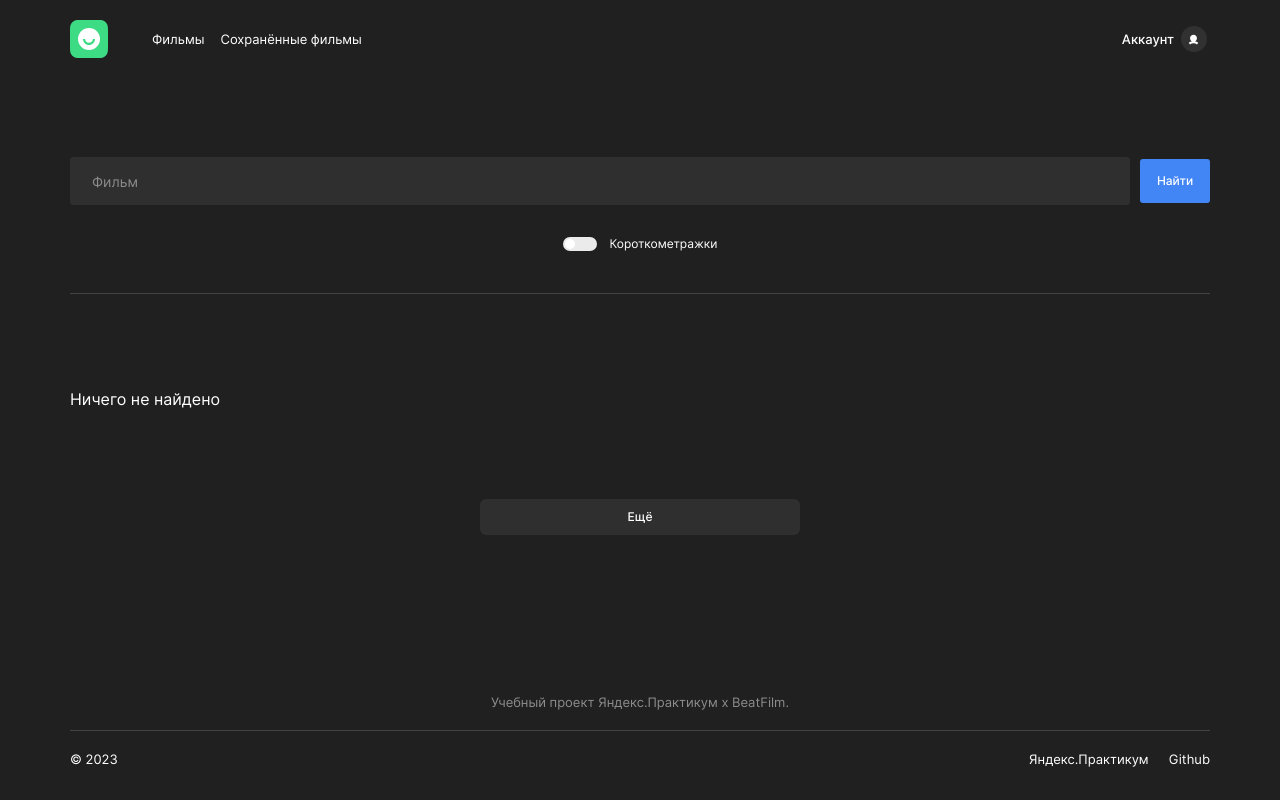
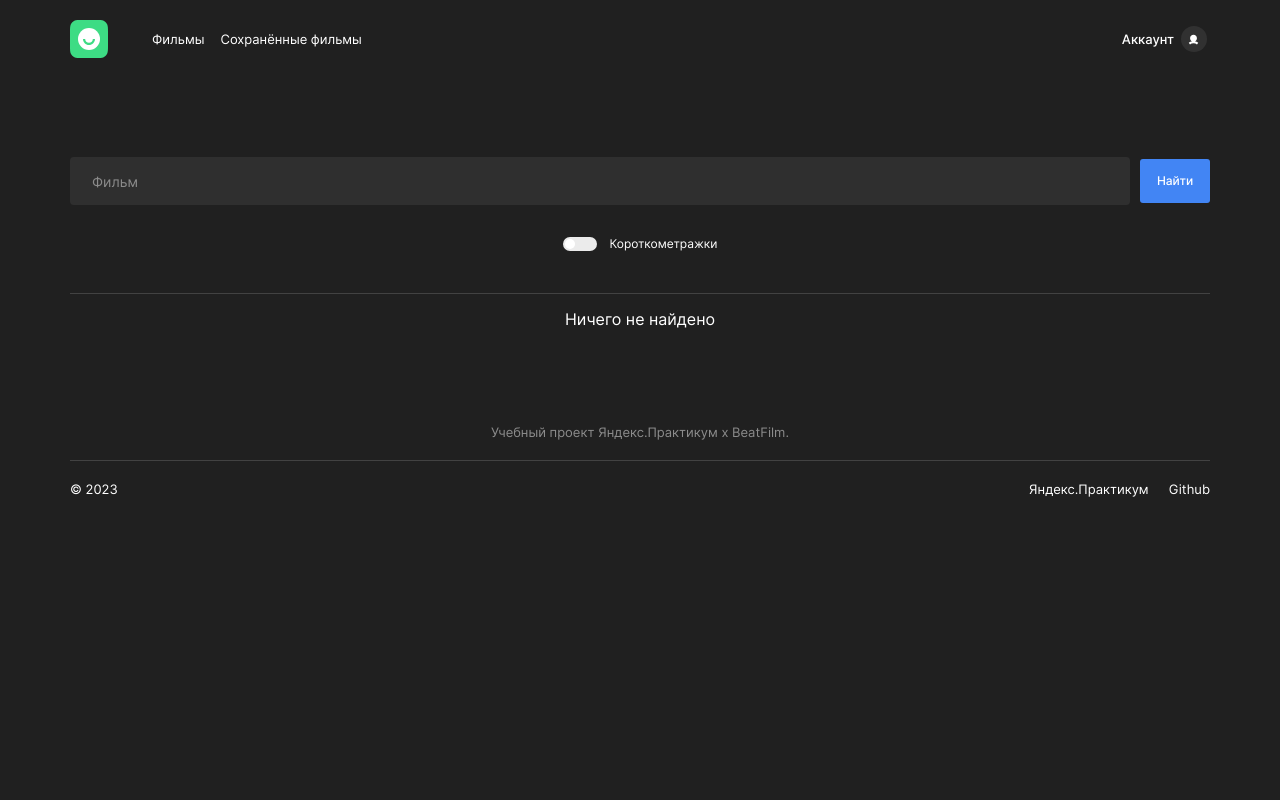
Before and after one commit to Mariyazakharova73/movies-explorer-frontend, a React (Create React App) app: page /movies in a window 1280 px wide. Built offline with nearby package versions, Linux system fonts and the light colour scheme.

Commit message:
feat: isChecked and searchValue in App

```diff
--- a/src/components/App/App.jsx
+++ b/src/components/App/App.jsx
@@ -12,28 +12,26 @@ import Header from "../Header/Header";
 import NotFoundPage from "../NotFoundPage/NotFoundPage";
 import { CurrentUserContext } from "../../contexts/CurrentUserContext";
 import { apiMovies } from "../../utils/MoviesApi";
+import { config } from "../../utils/variables";
 
 const App = () => {
   const [currentUser, setСurrentUser] = React.useState({});
   const [loading, setLoading] = React.useState(false);
   const [allMovies, setAllMovies] = React.useState([]);
   const [filteredMovies, setFilteredMovies] = React.useState([]);
+  const [quantity, setQuantity] = React.useState(config.desktop);
+  const [shortMovies, setShortMovies] = React.useState([]);
 
-  // const handleGetAllMovies = () => {
-  //   setLoading(true);
-  //   apiMovies
-  //     .getMovies()
-  //     .then((res) => {
-  //       setAllMovies(res);
-  //       localStorage.setItem("allMovies", JSON.stringify(res));
-  //     })
-  //     .catch((err) => {
-  //       console.log(err);
-  //     })
-  //     .finally(() => {
-  //       setLoading(false);
-  //     });
-  // };
+  const [searchValue, setSearchValue] = React.useState("");
+  const [isChecked, setIsChecked] = React.useState(false);
+
+  const handleChangleInput = (evt) => {
+    setSearchValue(evt.target.value);
+  };
+
+  const handleChangleCheckbox = () => {
+    setIsChecked((prev) => !prev);
+  };
 
   const handleGetAllMovies = async () => {
     setLoading(true);
@@ -49,7 +47,7 @@ const App = () => {
     }
   };
 
-  const filterByInput = (movies, searchValue) => {
+  const filterByInput = (movies) => {
     return movies.filter((item) => {
       const newNameRU = item.nameRU.toLowerCase();
       const newNameEN = item.nameEN.toLowerCase();
@@ -58,7 +56,7 @@ const App = () => {
     });
   };
 
-  const filterByDuration = (movies, isChecked) => {
+  const filterByDuration = (movies) => {
     if (isChecked) {
       return movies.filter((item) => {
         return item.duration <= 40;
@@ -68,44 +66,92 @@ const App = () => {
     }
   };
 
-  const handleMoviesSubmit = async (searchValue, isChecked) => {
+  const handleMoviesSubmit = async () => {
     localStorage.setItem("isChecked", isChecked);
     localStorage.setItem("searchValue", searchValue);
 
     const moviesFromStorage = JSON.parse(localStorage.getItem("allMovies"));
     // делаем запрос только если нет данных в localStorage
     if (!moviesFromStorage) {
-      const a = await handleGetAllMovies();
-      const x = filterByInput(a, searchValue);
-
-      const x2 = filterByDuration(x, isChecked);
+      const res = await handleGetAllMovies();
+      localStorage.setItem("allMovies", JSON.stringify(res));
+      // фильтруем по инпуту
+      const x = filterByInput(res);
+      // фильтруем по продолжительности
+      const x2 = filterByDuration(x);
       localStorage.setItem("filteredMovies", JSON.stringify(x2));
       setFilteredMovies(x2);
+      cutArr(x2);
     } else {
+      // фильтруем по инпуту
       const x = filterByInput(moviesFromStorage, searchValue);
-
-      const x2 = filterByDuration(x, isChecked);
+      //фильтруем по продолжительности
+      const x2 = filterByDuration(x);
       localStorage.setItem("filteredMovies", JSON.stringify(x2));
       setFilteredMovies(x2);
+      cutArr(x2);
+      localStorage.setItem("filteredMovies", JSON.stringify(x2));
     }
   };
 
   React.useEffect(() => {
-    // при перезагрузке достаем данные из localStorage
+    // при перезагрузке страницы записываем данные в стейт
     const moviesFromStorage = JSON.parse(localStorage.getItem("allMovies"));
+    const searchValueFromStorage = localStorage.getItem("searchValue");
+    const isCheckedFromStorage = JSON.parse(localStorage.getItem("isChecked"));
     if (moviesFromStorage) {
       setAllMovies(moviesFromStorage);
     } else {
       setAllMovies([]);
     }
-
-    const filteredMovies = JSON.parse(localStorage.getItem("filteredMovies"));
-    if (filteredMovies) {
-      setFilteredMovies(filteredMovies);
+    if (searchValueFromStorage) {
+      setSearchValue(searchValueFromStorage);
     } else {
-      setFilteredMovies([]);
+      setSearchValue("");
+    }
+    if (isCheckedFromStorage) {
+      setIsChecked(isCheckedFromStorage);
+    } else {
+      setIsChecked(false);
     }
   }, []);
+
+  //измеряем ширину экрна и записываем количество карточек и стейт
+  const handleChangeResize = () => {
+    if (window.innerWidth >= 1280) {
+      setQuantity(config.desktop);
+    } else if (window.innerWidth < 1280 && window.innerWidth >= 768) {
+      setQuantity(config.tablet);
+    } else if (window.innerWidth < 768) {
+      setQuantity(config.mobile);
+    }
+  };
+
+  React.useEffect(() => {
+    window.addEventListener("resize", handleChangeResize);
+
+    return () => {
+      window.removeEventListener("resize", handleChangeResize);
+    };
+  }, []);
+
+  const cutArr = async(arr) => {
+    const newArr = arr.slice(0, quantity.quantity);
+    setShortMovies(newArr);
+    console.log(arr.length);
+    console.log(shortMovies.length);
+  };
+
+  const addMoreMovies = () => {
+    console.log('addMoreMovies', shortMovies.length);
+    // длина отфильтрованного массива
+    const endMoviesList = shortMovies.length;
+    const newLength = shortMovies.length + quantity.step;
+    // часть для добаввления
+    const newArr = filteredMovies.slice(endMoviesList, newLength);
+    // перезаписываем стейт
+    setShortMovies([...shortMovies, ...newArr]);
+  };
 
   return (
     <CurrentUserContext.Provider value={currentUser}>
@@ -127,9 +173,14 @@ const App = () => {
               <>
                 <Header />
                 <Movies
-                  movies={filteredMovies}
+                  movies={shortMovies}
+                  isChecked={isChecked}
+                  searchValue={searchValue}
+                  onChangleInput={handleChangleInput}
+                  onChangleCheckbox={handleChangleCheckbox}
                   handleMoviesSubmit={handleMoviesSubmit}
                   loading={loading}
+                  addMoreMovies={addMoreMovies}
                 />
                 <Footer />
               </>
--- a/src/components/Movies/Movies.jsx
+++ b/src/components/Movies/Movies.jsx
@@ -4,52 +4,53 @@ import MoviesCardList from "../MoviesCardList/MoviesCardList";
 import Preloader from "../Preloader/Preloader";
 import "./Movies.css";
 
-const Movies = ({ handleMoviesSubmit, movies, loading }) => {
-  const [searchValue, setSearchValue] = React.useState(localStorage.getItem("searchValue") || "");
-
-  const [isChecked, setIsChecked] = React.useState(
-    JSON.parse(localStorage.getItem("isChecked")) || false
-  );
-
+const Movies = ({
+  movies,
+  isChecked,
+  searchValue,
+  onChangleInput,
+  onChangleCheckbox,
+  handleMoviesSubmit,
+  loading,
+  addMoreMovies,
+}) => {
   const [emptyInputMessage, setEmptyInputMessage] = React.useState(false);
-
-  const handleChangleInput = (evt) => {
-    setSearchValue(evt.target.value);
-    setEmptyInputMessage(false);
-  };
-
-  const handleChangleCheckbox = () => {
-    setIsChecked((prev) => !prev);
-  };
 
   const handleSumbit = (evt) => {
     evt.preventDefault();
     if (!searchValue) {
       setEmptyInputMessage(true);
     } else {
-      handleMoviesSubmit(searchValue, isChecked);
+      handleMoviesSubmit();
     }
+  };
+
+  const handleChangle = (evt) => {
+    onChangleInput(evt)
+    setEmptyInputMessage("");
   };
 
   return (
     <main className="movies">
       <SearchForm
-        handleChangleInput={handleChangleInput}
+        handleChangleInput={handleChangle}
         handleSumbit={handleSumbit}
         isChecked={isChecked}
-        handleChangleCheckbox={handleChangleCheckbox}
+        searchValue={searchValue}
+        handleChangleCheckbox={onChangleCheckbox}
         emptyInputMessage={emptyInputMessage}
-        searchValue={searchValue}
       />
       {loading ? (
         <Preloader />
-      ) : (
+      ) : movies && movies.length !== 0 ? (
         <>
           <MoviesCardList movies={movies} />
-          <button className="movies__button" type="button">
+          <button className="movies__button" type="button" onClick={() => addMoreMovies()}>
             Ещё
           </button>
         </>
+      ) : (
+        <p>Ничего не найдено</p>
       )}
     </main>
   );
--- a/src/components/MoviesCardList/MoviesCardList.jsx
+++ b/src/components/MoviesCardList/MoviesCardList.jsx
@@ -10,15 +10,11 @@ const MoviesCardList = ({ movies }) => {
 
   return (
     <section className="movies-list page__content">
-      {movies && movies.length !== 0 ? (
         <ul className="movies-list__wrapper page__list">
           {movies.map((item) => {
             return <MoviesCard key={item.id} item={item} isMoviesPage={isMoviesPage} />;
           })}
         </ul>
-      ) : (
-        <p>Ничего не найдено</p>
-      )}
     </section>
   );
 };
--- a/src/utils/variables.js
+++ b/src/utils/variables.js
@@ -1,4 +1,4 @@
-import movie from "../images/movie.jpg"
+import movie from "../images/movie.jpg";
 
 export const dataArr = [
   {
@@ -75,17 +75,22 @@ export const dataArr = [
   },
 ];
 
-
 export const textRegister = {
-  title: 'Добро пожаловать!',
-  bthText: 'Зарегистрироваться',
-  text: 'Уже зарегистрированы?',
-  linkText: 'Войти'
-}
+  title: "Добро пожаловать!",
+  bthText: "Зарегистрироваться",
+  text: "Уже зарегистрированы?",
+  linkText: "Войти",
+};
 
 export const textLogin = {
-  title: 'Рады видеть!',
-  bthText: 'Войти',
-  text: 'Ещё не зарегистрированы?',
-  linkText: 'Регистрация'
-}
+  title: "Рады видеть!",
+  bthText: "Войти",
+  text: "Ещё не зарегистрированы?",
+  linkText: "Регистрация",
+};
+
+export const config = {
+  desktop: { quantity: 12, step: 3 },
+  tablet: { quantity: 8, step: 2 },
+  mobile: { quantity: 5, step: 2 },
+};
```
